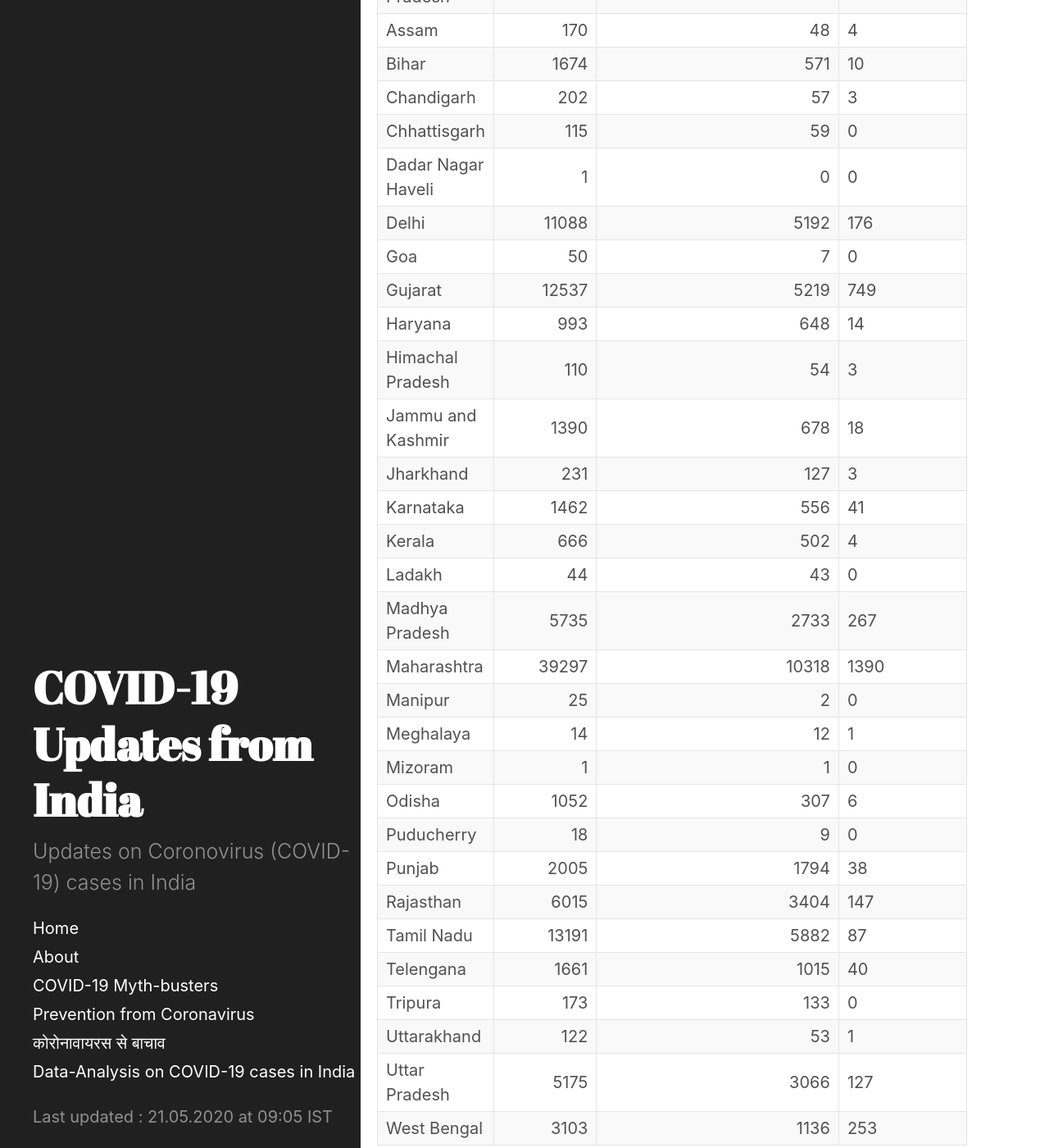
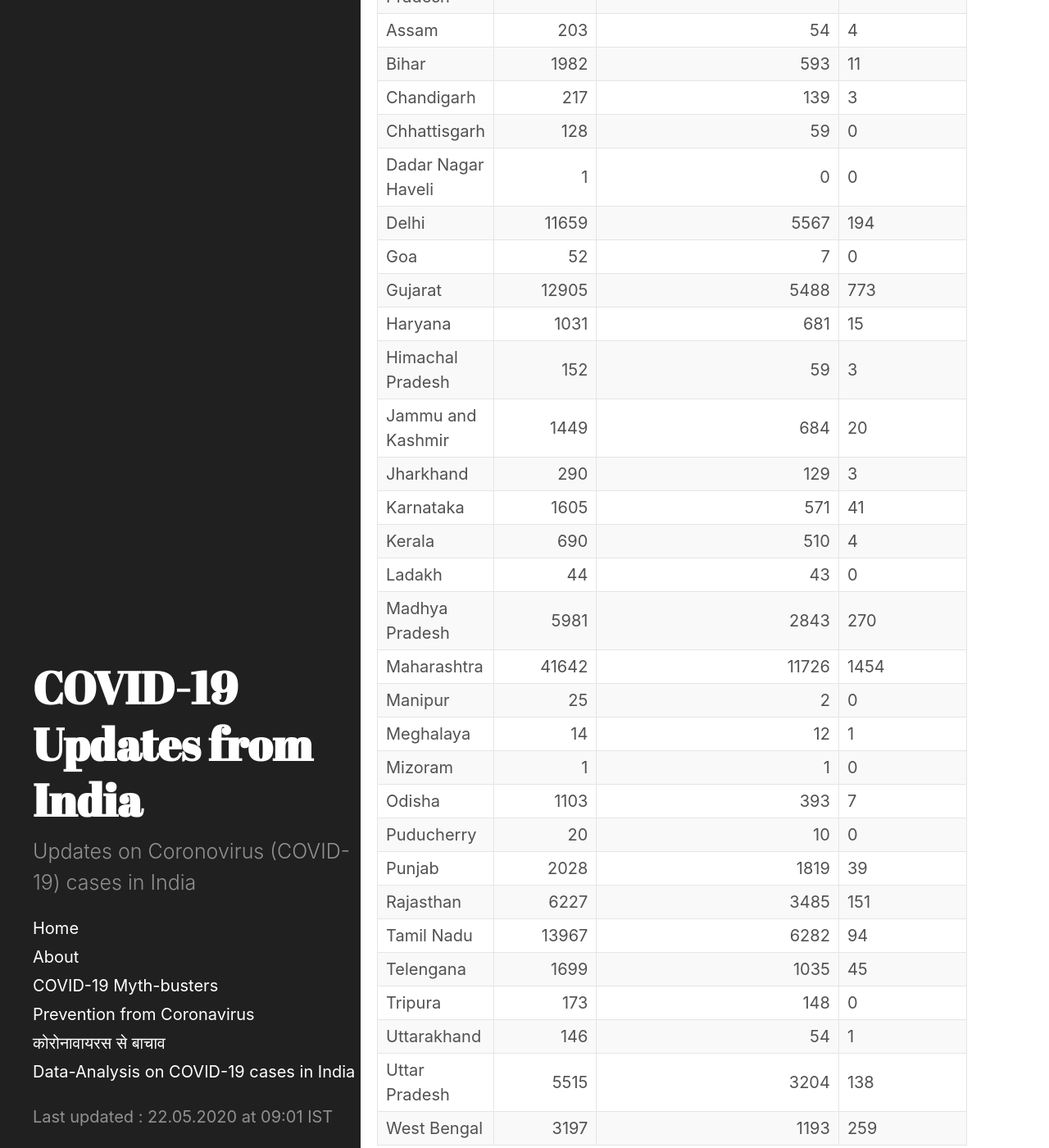
Before and after one commit to bhooraj/covid19updates-india, a Jekyll site: the page built from _posts/2020-05-22-home.md, in a window 1280 px wide and 1400 px high, scrolled down 930 px. Shown: the whole window at 82% size. Built offline with Jekyll 4.4.1, drawn with Linux system fonts in a browser that asks for light colours; some of the changed text lies outside the part shown.

Commit message:
22ndMay Update

```diff
--- a/_data/last_updated.yml
+++ b/_data/last_updated.yml
@@ -1 +1 @@
-- updated_on : 21.05.2020 at 09:05 IST
+- updated_on : 22.05.2020 at 09:01 IST
--- /dev/null
+++ b/_includes/table-20200522-0901.md
@@ -0,0 +1,35 @@
+| Name of State / UT          |   Total Confirmed cases |   Cured/Discharged/Migrated | Deaths ( more than 70% cases due to comorbidities )   |
+|:----------------------------|------------------------:|----------------------------:|:------------------------------------------------------|
+| Andaman and Nicobar Islands |                      33 |                          33 | 0                                                     |
+| Andhra Pradesh              |                    2647 |                        1709 | 53                                                    |
+| Arunachal Pradesh           |                       1 |                           1 | 0                                                     |
+| Assam                       |                     203 |                          54 | 4                                                     |
+| Bihar                       |                    1982 |                         593 | 11                                                    |
+| Chandigarh                  |                     217 |                         139 | 3                                                     |
+| Chhattisgarh                |                     128 |                          59 | 0                                                     |
+| Dadar Nagar Haveli          |                       1 |                           0 | 0                                                     |
+| Delhi                       |                   11659 |                        5567 | 194                                                   |
+| Goa                         |                      52 |                           7 | 0                                                     |
+| Gujarat                     |                   12905 |                        5488 | 773                                                   |
+| Haryana                     |                    1031 |                         681 | 15                                                    |
+| Himachal Pradesh            |                     152 |                          59 | 3                                                     |
+| Jammu and Kashmir           |                    1449 |                         684 | 20                                                    |
+| Jharkhand                   |                     290 |                         129 | 3                                                     |
+| Karnataka                   |                    1605 |                         571 | 41                                                    |
+| Kerala                      |                     690 |                         510 | 4                                                     |
+| Ladakh                      |                      44 |                          43 | 0                                                     |
+| Madhya Pradesh              |                    5981 |                        2843 | 270                                                   |
+| Maharashtra                 |                   41642 |                       11726 | 1454                                                  |
+| Manipur                     |                      25 |                           2 | 0                                                     |
+| Meghalaya                   |                      14 |                          12 | 1                                                     |
+| Mizoram                     |                       1 |                           1 | 0                                                     |
+| Odisha                      |                    1103 |                         393 | 7                                                     |
+| Puducherry                  |                      20 |                          10 | 0                                                    |
+| Punjab                      |                    2028 |                        1819 | 39                                                    |
+| Rajasthan                   |                    6227 |                        3485 | 151                                                   |
+| Tamil Nadu                  |                   13967 |                        6282 | 94                                                    |
+| Telengana                   |                    1699 |                        1035 | 45                                                    |
+| Tripura                     |                     173 |                         148 | 0                                                     |
+| Uttarakhand                 |                     146 |                          54 | 1                                                     |
+| Uttar Pradesh               |                    5515 |                        3204 | 138                                                   |
+| West Bengal                 |                    3197 |                        1193 | 259                                                   |
--- a/_posts/2020-05-21-home.md
+++ b/_posts/2020-05-22-home.md
@@ -4,7 +4,7 @@
 last_update: true
 ---
 
-#### COVID-19 Cases in India (as on  21 May 2020, 08:00 IST ( IST)
+#### COVID-19 Cases in India (as on  22 May 2020, 08:00 IST ( IST)
 <div class="alert alert-primary" role="alert">
 <p id = "totalcases" style="font-size: 1.2rem; font-weight: bold;"></p>
 <p id = "totalrecovered" style="font-size: 1.2rem; font-weight: bold;"></p>
@@ -22,7 +22,7 @@
 
 <div class="datatable-begin"></div>
 
-{% include table-20200521-0905.md %}
+{% include table-20200522-0901.md %}
 
 <div class="datatable-end"></div>
 <br>
```
Also changed, not shown: _includes/charts-20200522-0905.html (added, +193 -0 lines), _posts/2020-05-12-Updates.md (renamed from _posts/2020-05-11-Updates.md, +4 -0 lines), _posts/2020-05-22-Latest-updates.md (renamed from _posts/2020-05-21-Latest-updates.md, +4 -5 lines), stats-and-charts.md (+2 -2 lines).
